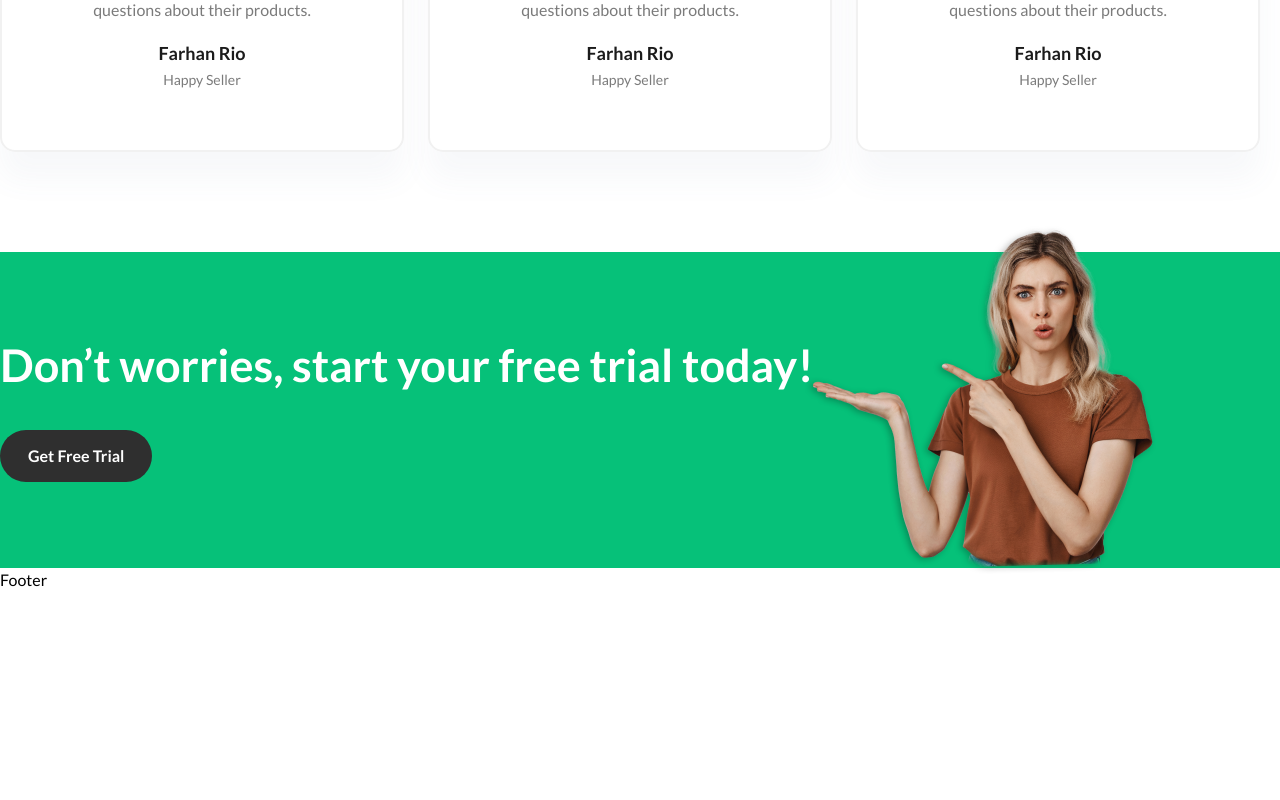
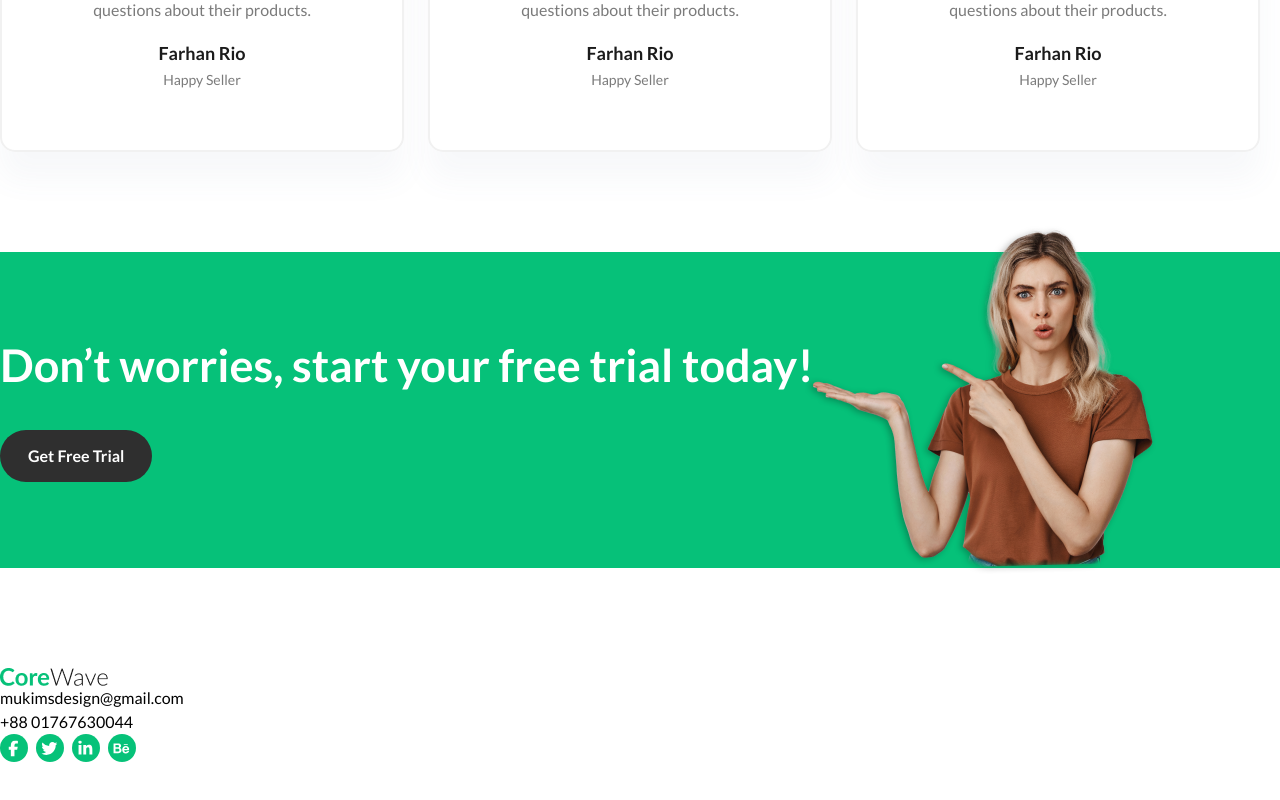
Before and after one commit to menabil/coreWave, a React (Vite) app: page / in a window 1280 px wide. Shown: the part 2662-3462 px from the top of the page. Before the commit the page ends 3254 px from the top, so only its background shows below. Built offline with nearby package versions, Linux system fonts and the light colour scheme.

Commit message:
create footer section

```diff
--- a/src/components/layouts/Footer.jsx
+++ b/src/components/layouts/Footer.jsx
@@ -1,12 +1,38 @@
-
-
+import Container from "../common/Container";
+import Flex from "../common/Flex";
+import Images from "../common/Images";
+import fLogo from "/src/assets/flogo.png";
+import { FaFacebookF } from "react-icons/fa6";
+import { FaTwitter } from "react-icons/fa";
+import { FaLinkedinIn } from "react-icons/fa6";
+import { FaBehance } from "react-icons/fa";
 
 const Footer = () => {
   return (
-    <>
-      <h3>Footer</h3>
-    </>
-  )
-}
+    <div className="mt-25">
+      <Container className={"pb-10"}>
+        <div className="">
+          <Images imgSrc={fLogo} />
+          <p>mukimsdesign@gmail.com</p>
+          <p>+88 01767630044</p>
+          <Flex className={"gap-x-2"}>
+            <div className="rounded-full bg-[#06C279] h-7 w-7 text-white relative">
+              <FaFacebookF className="absulate top-1/2 left-1/2  translate-x-1/3 translate-y-[40%]" />
+            </div>
+            <div className="rounded-full bg-[#06C279] h-7 w-7 text-white relative">
+              <FaTwitter className="absulate top-1/2 left-1/2  translate-x-1/3 translate-y-[40%]" />
+            </div>
+            <div className="rounded-full bg-[#06C279] h-7 w-7 text-white relative">
+              <FaLinkedinIn className="absulate top-1/2 left-1/2  translate-x-1/3 translate-y-[40%]" />
+            </div>
+            <div className="rounded-full bg-[#06C279] h-7 w-7 text-white relative">
+              <FaBehance className="absulate top-1/2 left-1/2  translate-x-1/3 translate-y-[40%]" />
+            </div>
+          </Flex>
+        </div>
+      </Container>
+    </div>
+  );
+};
 
-export default Footer
+export default Footer;
```
Also changed, not shown: src/assets/flogo.png (added).
